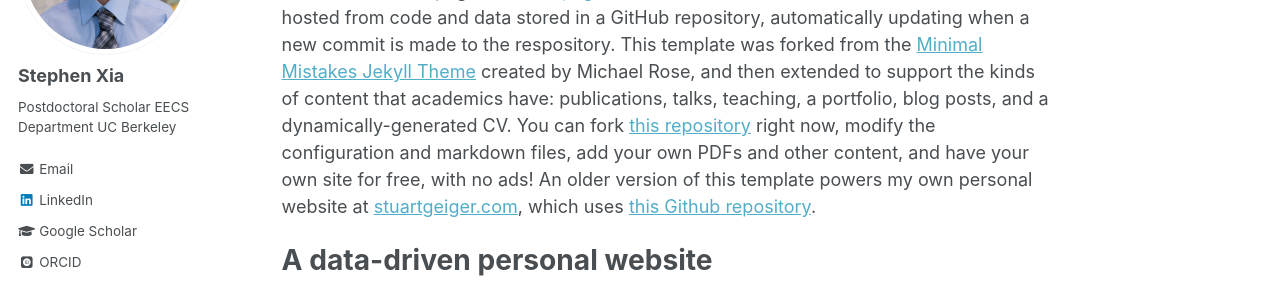
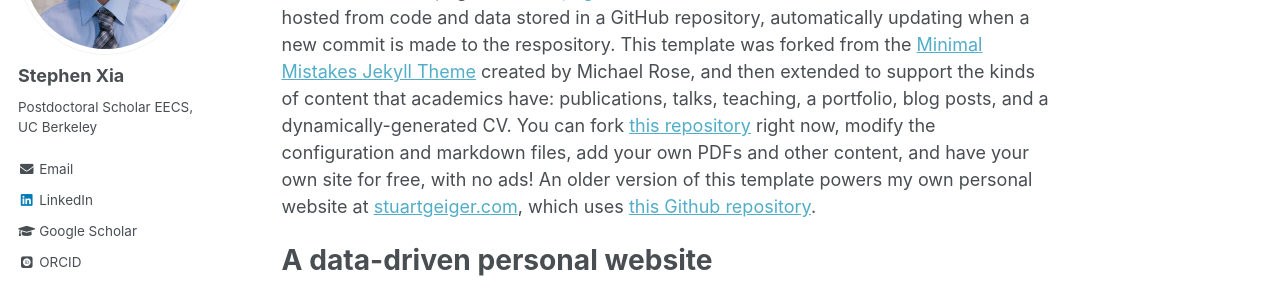
Before and after one commit to stephenxia/stephenxia.github.io, a Jekyll site: the page built from _pages/about.md, in a window 1280 px wide. Shown: the part 238-534 px from the top of the page. Built offline with Jekyll 4.4.1, drawn with Linux system fonts in a browser that asks for light colours; some web fonts are replaced.

```diff
--- a/_config.yml
+++ b/_config.yml
@@ -82,7 +82,7 @@ analytics:
 author:
   name             : "Stephen Xia"
   avatar           : "stephenxia.jpg"
-  bio              : "Postdoctoral Scholar\n\r EECS Department\n\r UC Berkeley"
+  bio              : "Postdoctoral Scholar EECS, UC Berkeley"
   location         :
   employer         :
   pubmed           :
```
